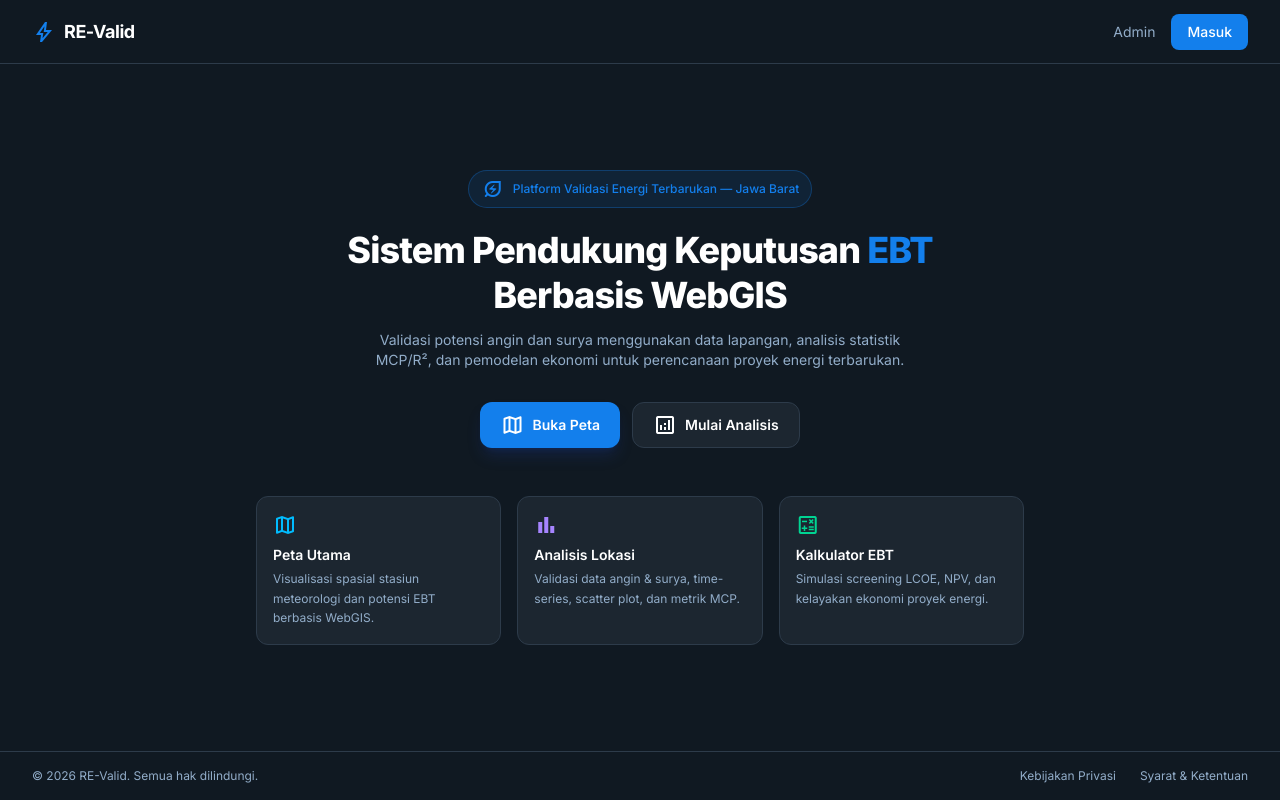
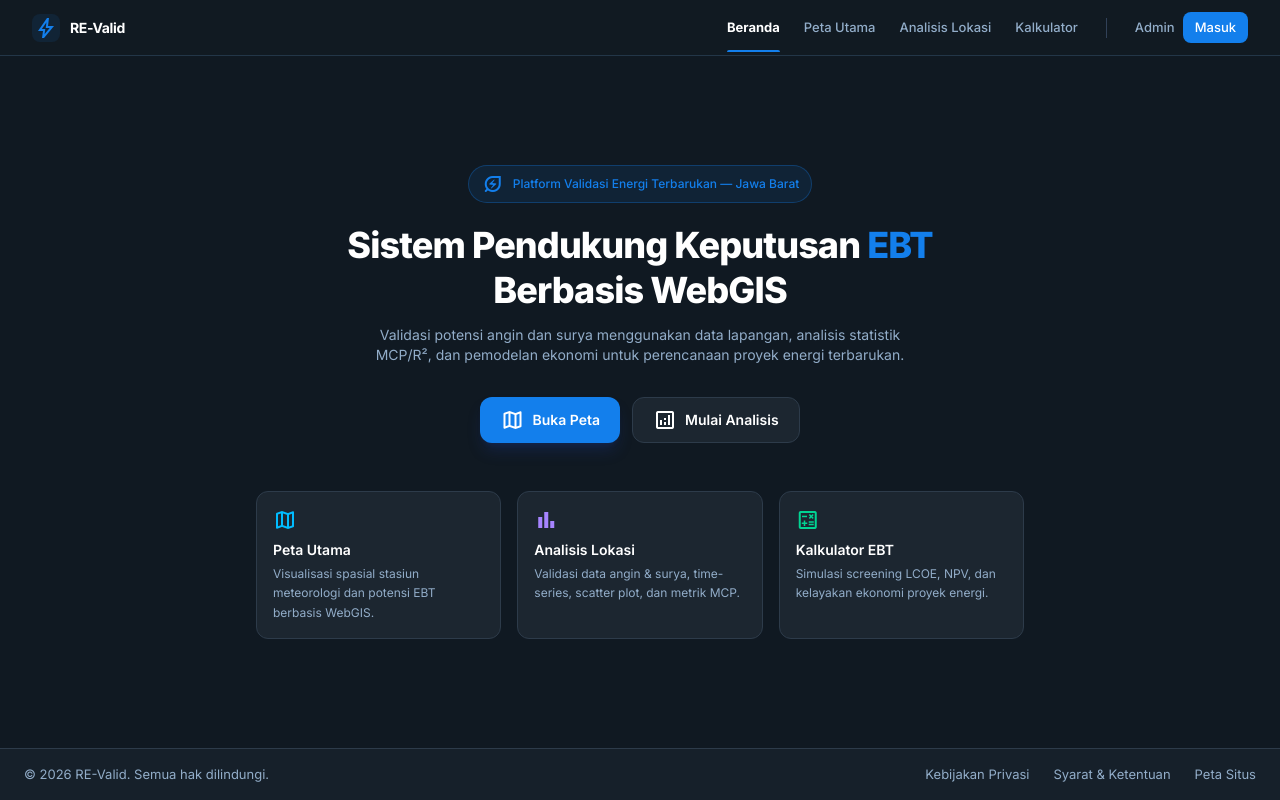
Before and after one commit to abdullmalikrahman/RE-Valid, a Next.js app in the folder frontend/: page / in a window 1280 px wide. Built offline with nearby package versions, Linux system fonts and the light colour scheme.

Commit message:
Update page.tsx

```diff
--- a/frontend/src/app/page.tsx
+++ b/frontend/src/app/page.tsx
@@ -1,4 +1,6 @@
 import Link from 'next/link';
+import Navbar from '@/components/Navbar';
+import Footer from '@/components/Footer';
 
 const features = [
   {
@@ -29,28 +31,8 @@ const features = [
 
 export default function Home() {
   return (
-    <div className="min-h-screen bg-background-dark text-white flex flex-col">
-      {/* Header */}
-      <header className="h-16 flex items-center justify-between px-8 border-b border-border-dark">
-        <Link href="/" className="flex items-center gap-2">
-          <span className="material-symbols-outlined text-primary">bolt</span>
-          <span className="text-lg font-bold tracking-tight">RE-Valid</span>
-        </Link>
-        <div className="flex items-center gap-4">
-          <Link
-            href="/admin"
-            className="text-sm text-text-secondary hover:text-white transition-colors"
-          >
-            Admin
-          </Link>
-          <Link
-            href="/login"
-            className="text-sm bg-primary hover:bg-blue-600 text-white px-4 py-2 rounded-lg transition-colors font-medium"
-          >
-            Masuk
-          </Link>
-        </div>
-      </header>
+    <div className="min-h-screen bg-background-dark text-white flex flex-col font-display">
+      <Navbar />
 
       {/* Hero */}
       <main className="flex-1 flex flex-col items-center justify-center px-6 py-14 text-center">
@@ -78,7 +60,7 @@ export default function Home() {
           </Link>
           <Link
             href="/analisis"
-            className="inline-flex items-center gap-2 px-5 py-2.5 bg-card-dark hover:bg-[#243040] text-white font-semibold rounded-xl border border-border-dark transition-all text-sm"
+            className="inline-flex items-center gap-2 px-5 py-2.5 bg-card-dark hover:bg-panel-dark text-white font-semibold rounded-xl border border-border-dark transition-all text-sm"
           >
             <span className="material-symbols-outlined text-[18px]">analytics</span>
             Mulai Analisis
@@ -105,14 +87,7 @@ export default function Home() {
         </div>
       </main>
 
-      {/* Footer */}
-      <footer className="border-t border-border-dark px-8 py-4 flex items-center justify-between">
-        <p className="text-xs text-text-secondary">&copy; 2026 RE-Valid. Semua hak dilindungi.</p>
-        <div className="flex gap-6 text-xs text-text-secondary">
-          <Link href="#" className="hover:text-white transition-colors">Kebijakan Privasi</Link>
-          <Link href="#" className="hover:text-white transition-colors">Syarat &amp; Ketentuan</Link>
-        </div>
-      </footer>
+      <Footer />
     </div>
   );
 }
```
